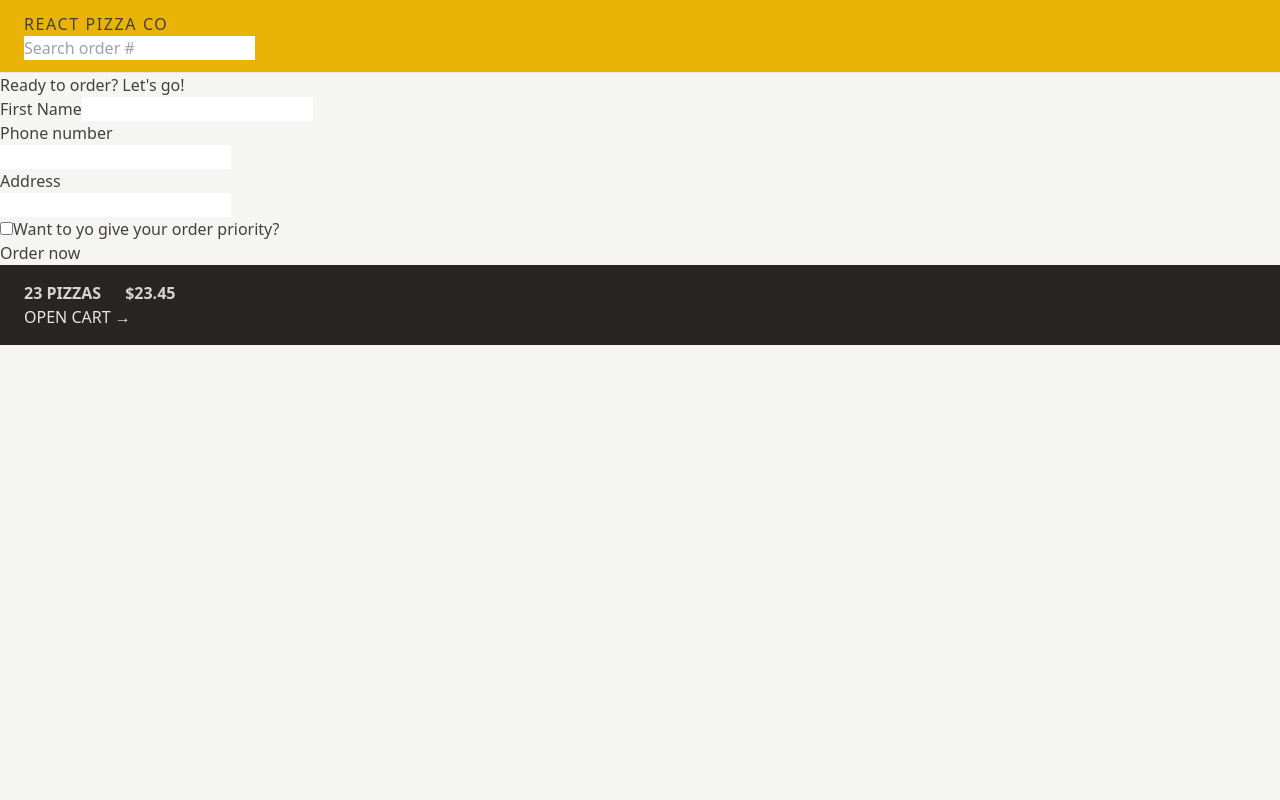
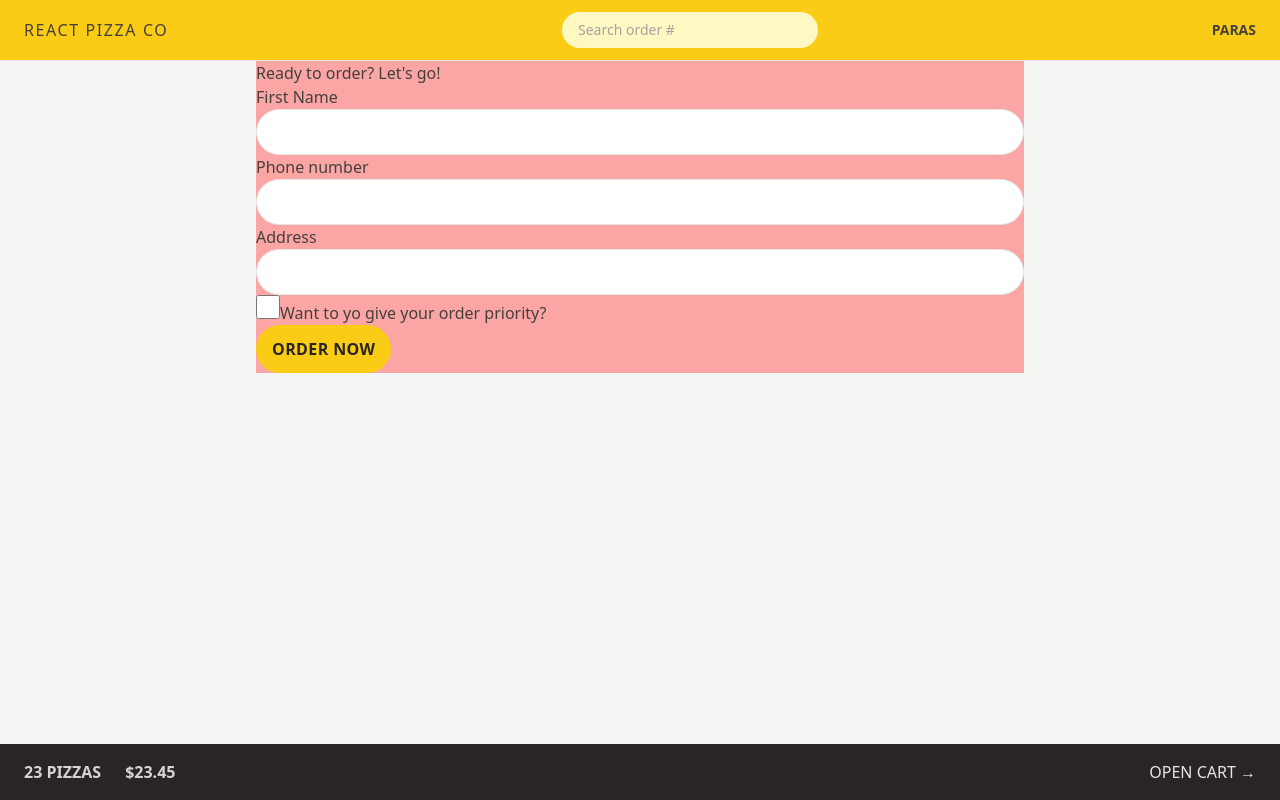
Before and after one commit to Paras0-7/react-pizza-app, a React (Vite) app: page /order/new in a window 1280 px wide. Built offline with nearby package versions, Linux system fonts and the light colour scheme.

Commit message:
tailwind css

```diff
--- a/prettier.config.cjs
+++ b/prettier.config.cjs
@@ -1,4 +1,5 @@
 /* eslint-disable no-undef */
 module.exports = {
-  plugins: ['prettier-plugin-tailwindcss'],
-}
+  plugins: ["prettier-plugin-tailwindcss"],
+  printWidth: 80,
+};
--- a/src/components/Cart/Cart.jsx
+++ b/src/components/Cart/Cart.jsx
@@ -30,7 +30,9 @@
 
   return (
     <div>
-      <Link to="/menu">&larr; Back to menu</Link>
+      <Link to="/menu" className="text-sm text-blue-500 hover:text-blue-600">
+        &larr; Back to menu
+      </Link>
 
       <h2>Your cart, %NAME%</h2>
 
--- a/src/components/Cart/CartOverview.jsx
+++ b/src/components/Cart/CartOverview.jsx
@@ -1,7 +1,7 @@
 import { Link } from "react-router-dom";
 export function CartOverview() {
   return (
-    <div className="bg-stone-800 px-4 py-4 text-sm uppercase text-stone-200 sm:px-6 md:text-base">
+    <div className="flex items-center justify-between bg-stone-800 px-4 py-4 text-sm uppercase text-stone-200 sm:px-6 md:text-base">
       <p className="space-x-4 font-semibold text-stone-300 sm:space-x-6">
         <span>23 pizzas</span>
         <span>$23.45</span>
--- a/src/components/Order/CreateOrder.jsx
+++ b/src/components/Order/CreateOrder.jsx
@@ -6,7 +6,10 @@
 import { createOrder } from "../../services/apiRestaurant";
 
 // https://uibakery.io/regex-library/phone-number
-const isValidPhone = (str) => /^\+?\d{1,4}?[-.\s]?\(?\d{1,3}?\)?[-.\s]?\d{1,4}[-.\s]?\d{1,4}[-.\s]?\d{1,9}$/.test(str);
+const isValidPhone = (str) =>
+  /^\+?\d{1,4}?[-.\s]?\(?\d{1,3}?\)?[-.\s]?\d{1,4}[-.\s]?\d{1,4}[-.\s]?\d{1,9}$/.test(
+    str,
+  );
 
 const fakeCart = [
   {
@@ -46,13 +49,13 @@
       <Form method="POST">
         <div>
           <label>First Name</label>
-          <input type="text" name="customer" required />
+          <input type="text" name="customer" required className="input" />
         </div>
 
         <div>
           <label>Phone number</label>
           <div>
-            <input type="tel" name="phone" required />
+            <input type="tel" name="phone" required className="input" />
           </div>
           {formErros?.phone && <p>{formErros.phone}</p>}
         </div>
@@ -60,7 +63,7 @@
         <div>
           <label>Address</label>
           <div>
-            <input type="text" name="address" required />
+            <input type="text" name="address" required className="input" />
           </div>
         </div>
 
@@ -69,6 +72,7 @@
             type="checkbox"
             name="priority"
             id="priority"
+            className="h-6 w-6 accent-yellow-400 focus:ring focus:ring-yellow-400 focus:ring-offset-2"
             // value={withPriority}
             // onChange={(e) => setWithPriority(e.target.checked)}
           />
@@ -77,7 +81,14 @@
 
         <div>
           <input type="hidden" name="cart" value={JSON.stringify(cart)} />
-          <button disabled={isSubmitting}>{isSubmitting ? "Placing Order" : "Order now"}</button>
+          <button
+            className="inline-block rounded-full bg-yellow-400 px-4 py-3 font-semibold uppercase tracking-wide text-stone-800
+            transition-colors duration-300 hover:bg-yellow-300 focus:outline-none focus:ring focus:ring-yellow-300
+            focus:ring-offset-2 disabled:cursor-not-allowed"
+            disabled={isSubmitting}
+          >
+            {isSubmitting ? "Placing Order" : "Order now"}
+          </button>
         </div>
       </Form>
     </div>
--- a/src/components/Order/SearchOrder.jsx
+++ b/src/components/Order/SearchOrder.jsx
@@ -15,7 +15,13 @@
   };
   return (
     <form onSubmit={handleSubmit}>
-      <input type="text" placeholder="Search order #" ref={queryRef} />
+      <input
+        type="text"
+        placeholder="Search order #"
+        ref={queryRef}
+        className="w-32 rounded-full bg-yellow-100 px-4 py-2 text-sm transition-all duration-300
+        placeholder:text-stone-400 focus:outline-none focus:ring focus:ring-yellow-500 focus:ring-opacity-50 sm:w-64 sm:focus:w-72"
+      />
     </form>
   );
 };
--- a/src/components/UI/AppLayout.jsx
+++ b/src/components/UI/AppLayout.jsx
@@ -8,12 +8,14 @@
   const navigation = useNavigation();
   const isLoading = navigation.state === "loading";
   return (
-    <div>
+    <div className="grid h-screen grid-rows-[auto_1fr_auto]">
       {isLoading && <Loader />}
       <Header />
-      <main>
-        <Outlet />
-      </main>
+      <div className="overflow-auto">
+        <main className="mx-auto max-w-3xl bg-red-300">
+          <Outlet />
+        </main>
+      </div>
       <CartOverview />
     </div>
   );
--- a/src/components/UI/Header.jsx
+++ b/src/components/UI/Header.jsx
@@ -4,7 +4,7 @@
 
 export const Header = function () {
   return (
-    <header className="border-b border-stone-200 bg-yellow-500 px-4 py-3 uppercase sm:px-6">
+    <header className="flex items-center justify-between border-b border-stone-200 bg-yellow-400 px-4 py-3 uppercase sm:px-6">
       <Link className="tracking-widest" to="/">
         React Pizza Co
       </Link>
--- a/src/components/UI/Home.jsx
+++ b/src/components/UI/Home.jsx
@@ -2,8 +2,8 @@
 
 export const Home = function () {
   return (
-    <div className="my-10 text-center sm:my-16">
-      <h1 className="mb-8 text-xl font-semibold">
+    <div className="my-10 px-4 text-center sm:my-16">
+      <h1 className="mb-8 text-xl font-semibold md:text-3xl">
         The best pizza.
         <br />
         <span className="text-yellow-500">
--- a/src/components/User/CreateUser.jsx
+++ b/src/components/User/CreateUser.jsx
@@ -17,7 +17,7 @@
         type="text"
         placeholder="Your full name"
         value={username}
-        className="w-72"
+        className="h-10 w-72"
         onChange={(e) => setUsername(e.target.value)}
       />
 
--- a/src/components/User/User.jsx
+++ b/src/components/User/User.jsx
@@ -1,3 +1,3 @@
 export const User = function () {
-  return <div className="hidden text-sm font-semibold">Paras</div>;
+  return <div className="hidden text-sm font-semibold md:block">Paras</div>;
 };
--- a/src/index.css
+++ b/src/index.css
@@ -2,41 +2,49 @@
 @tailwind components;
 @tailwind utilities;
 
-/* body {
-  font-family: system-ui, -apple-system, BlinkMacSystemFont, 'Segoe UI', Roboto,
-    Oxygen, Ubuntu, Cantarell, 'Open Sans', 'Helvetica Neue', sans-serif;
-  background-color: #f7f7f7;
-  color: #444;
+@layer components {
+  .input {
+    @apply w-full rounded-full border border-stone-200 px-4 py-2 text-sm
+    transition-all duration-300 focus:outline-none focus:ring focus:ring-yellow-400 md:px-6 md:py-3;
+  }
 }
-
-.layout {
-  display: grid;
-  grid-template-rows: auto 1fr auto;
-  gap: 32px;
-  height: 100dvh;
-} */
 
 /* https://dev.to/afif/i-made-100-css-loaders-for-your-next-project-4eje */
 .loader {
   width: 45px;
   aspect-ratio: 0.75;
   --c: no-repeat linear-gradient(#333 0 0);
-  background: var(--c) 0% 50%, var(--c) 50% 50%, var(--c) 100% 50%;
+  background:
+    var(--c) 0% 50%,
+    var(--c) 50% 50%,
+    var(--c) 100% 50%;
   background-size: 20% 50%;
   animation: loading 1s infinite linear;
 }
 
 @keyframes loading {
   20% {
-    background-position: 0% 0%, 50% 50%, 100% 50%;
+    background-position:
+      0% 0%,
+      50% 50%,
+      100% 50%;
   }
   40% {
-    background-position: 0% 100%, 50% 0%, 100% 50%;
+    background-position:
+      0% 100%,
+      50% 0%,
+      100% 50%;
   }
   60% {
-    background-position: 0% 50%, 50% 100%, 100% 0%;
+    background-position:
+      0% 50%,
+      50% 100%,
+      100% 0%;
   }
   80% {
-    background-position: 0% 50%, 50% 50%, 100% 100%;
+    background-position:
+      0% 50%,
+      50% 50%,
+      100% 100%;
   }
 }
```
